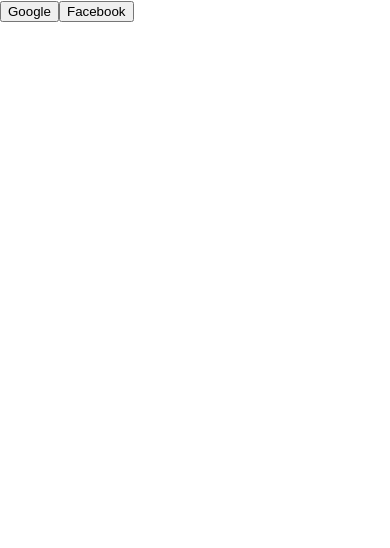
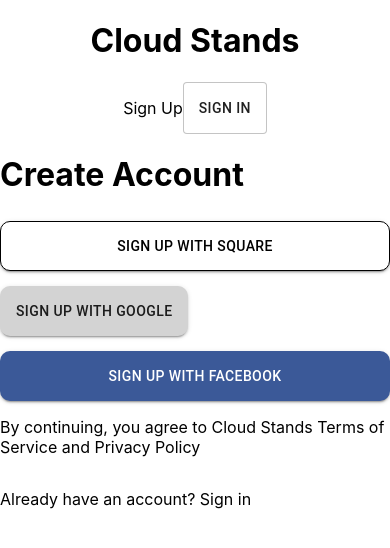
Before and after one commit to labs14-market-organizer/frontend, a React (Create React App) app: page /login in a window 390 px wide. Shown: the top 548 px of the page. Built offline with nearby package versions, Linux system fonts and the light colour scheme.

Commit message:
mobile styling added to auth page

```diff
--- a/src/routes/AuthenticatePage.js
+++ b/src/routes/AuthenticatePage.js
@@ -7,6 +7,9 @@ import {
     Redirect,
     withRouter
   } from "react-router-dom";
+  import { Button, Box, Grid } from '@material-ui/core';
+  import '../scss/authenticationPage.scss';
+  // import Box from '@material-ui/core/Box';
 
 class AuthenticatePage extends React.Component
 {
@@ -22,10 +25,31 @@ class AuthenticatePage extends React.Component
     render()
     {
 
-        return (<div>
-          <button onClick={this.authenticate} name="google">Google</button>
-          <button onClick={this.authenticate} name="facebook">Facebook</button>
-        </div>)
+        return (
+        <Grid container
+        direction="column"
+        justify="center"
+        alignItems="center" >
+          <h1>Cloud Stands</h1>
+          <Box className="header-SignIn" display='flex'>
+
+              <span className="meet-the-team"><p>Meet the Team</p></span>
+
+                <p>Sign Up</p>
+                <Button variant="outlined" color="white" label="Google" onClick={this.authenticate} style={{ background: "white", Color: "white", textDecoration: "none" }} >Sign In</Button>
+
+          </Box>
+
+          <Box className='buttons' display='flex' flexDirection='column'>
+            <h1>Create Account</h1>
+            <Button variant="contained" color="white" label="Google" onClick={this.authenticate} style={{ textDecoration: "none", marginTop: "5px", borderRadius: "10px",  height: "50px", color: "black", backgroundColor: "white", border: "1px solid black" }} >Sign Up with Square</Button>
+              <a href="https://cloudstands-staging.herokuapp.com/auth/google"><Button variant="contained" color="white" label="Google" style={{ background: " #d3d3d3", textDecoration: "none", height: "30px", marginTop: "15px", borderRadius: "10px", height: "50px" }} >Sign Up with Google</Button></a>
+              <Button variant="contained" color="white" label="Google" onClick={this.authenticate} style={{ background: "#3b5998", color: "white", textDecoration: "none", marginTop: "15px", borderRadius: "10px",  height: "50px"  }} >Sign Up With Facebook</Button>
+              <p>By continuing, you agree to Cloud Stands Terms of Service and Privacy Policy</p>
+              <p>Already have an account? Sign in</p>
+           </Box>
+
+        </Grid>)
     }
 
 
--- /dev/null
+++ b/src/scss/authenticationPage.scss
@@ -0,0 +1,3 @@
+.meet-the-team {
+    display: none
+}
```
